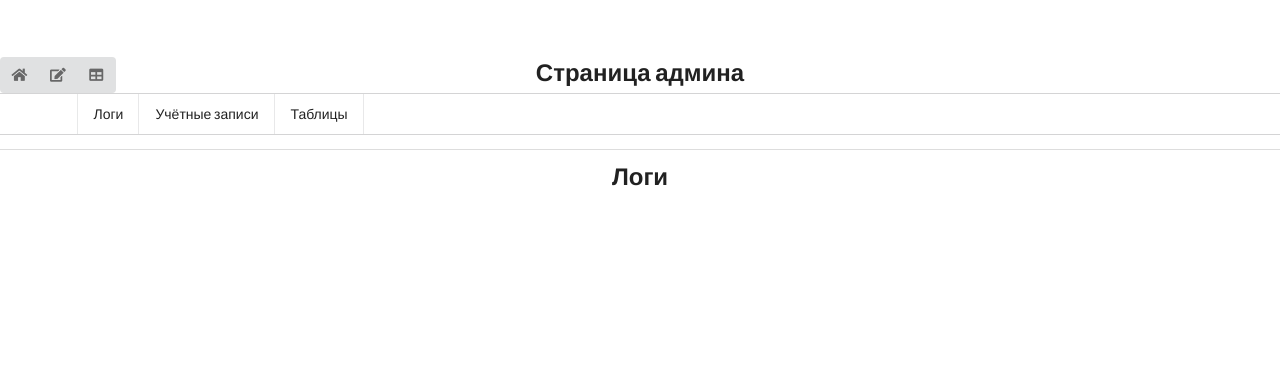
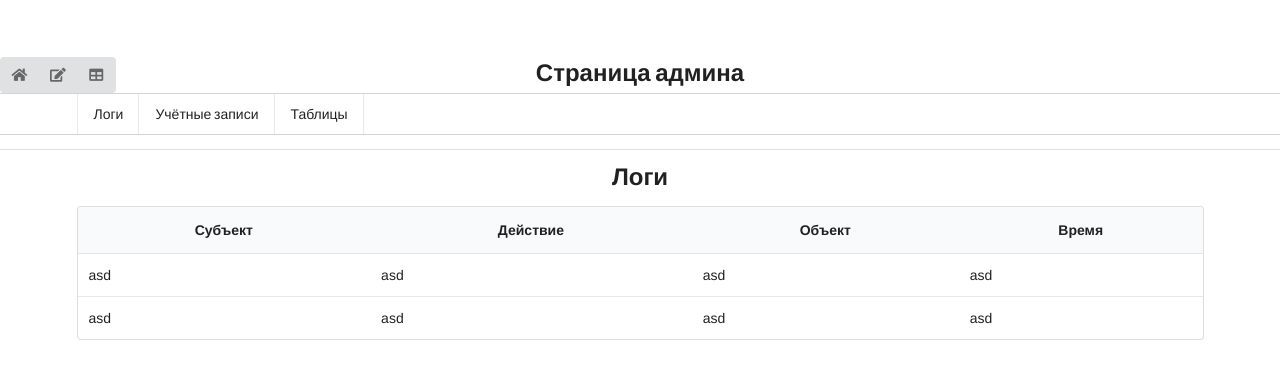
Before and after one commit to MatveyKov11/vologda-kvn-syte, a Vue app in the folder frontend/kvn-syte/: page /admin/log in a window 1280 px wide. Shown: the top 378 px of the page. Built offline with nearby package versions, Linux system fonts and the light colour scheme; what semantic-ui-vue, vatex, vue-konva would draw is missing.

Commit message:
список логов и расширение панели админа

```diff
--- a/frontend/kvn-syte/src/components/AdminApp.vue
+++ b/frontend/kvn-syte/src/components/AdminApp.vue
@@ -31,9 +31,7 @@
         </div>
     </div>
     <div class="ui clearing divider"></div>
-    <div class="ui text container">
-        <router-view></router-view>
-    </div>
+    <router-view></router-view>
 </template>
 
 <script setup>
--- a/frontend/kvn-syte/src/components/LogTable.vue
+++ b/frontend/kvn-syte/src/components/LogTable.vue
@@ -1,13 +1,48 @@
 <template>
-    <div class="ui text container">
+    <div class="ui container">
         <h2 class="ui header">
             <div class="content">
                 Логи
             </div>
         </h2>
+        <table class="ui table">
+        <thead>
+            <tr>
+                <th class="center aligned">Субъект</th>
+                <th class="center aligned">Действие</th>
+                <th class="center aligned">Объект</th>
+                <th class="center aligned">Время</th>
+            </tr>
+        </thead>
+        <tbody>
+            <tr v-for="log in logs" :key="log.pos">
+                <td>
+                    asd
+                </td>
+                <td>
+                    asd
+                </td>
+                <td>
+                    asd
+                </td>
+                <td>
+                    asd
+                </td>
+            </tr>
+        </tbody>
+    </table>
     </div>
 </template>
 
 <script setup>
+import { ref } from 'vue';
 
+const logs = ref([
+    {
+        pos: 0
+    },
+    {
+        pos: 1
+    }
+])
 </script>
```
